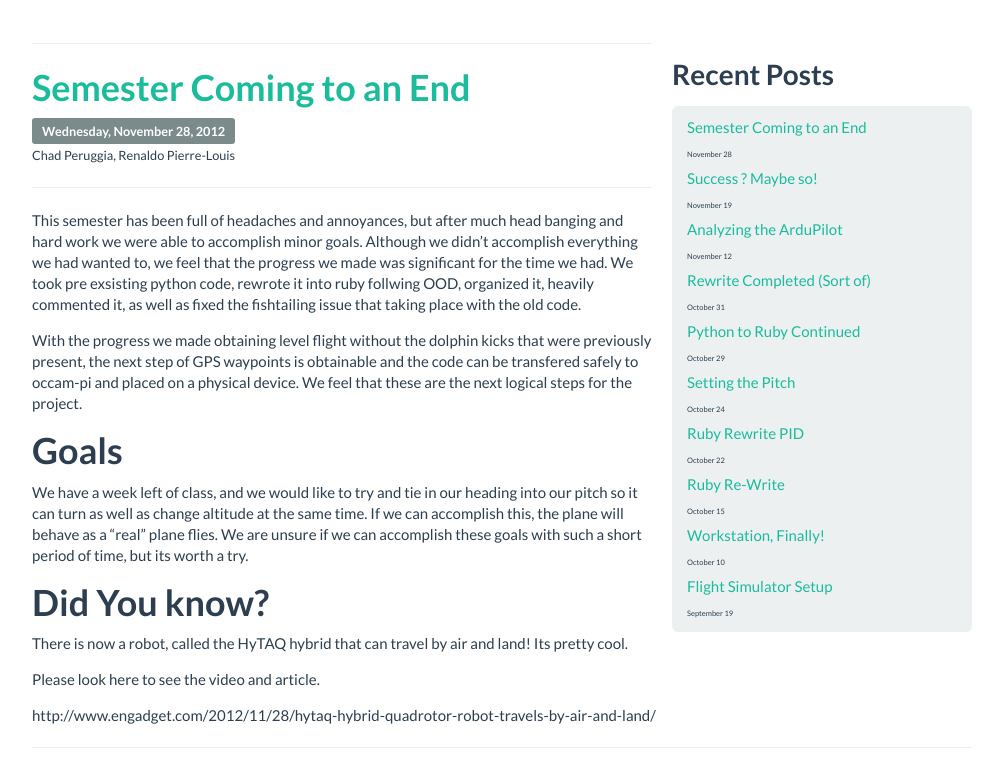
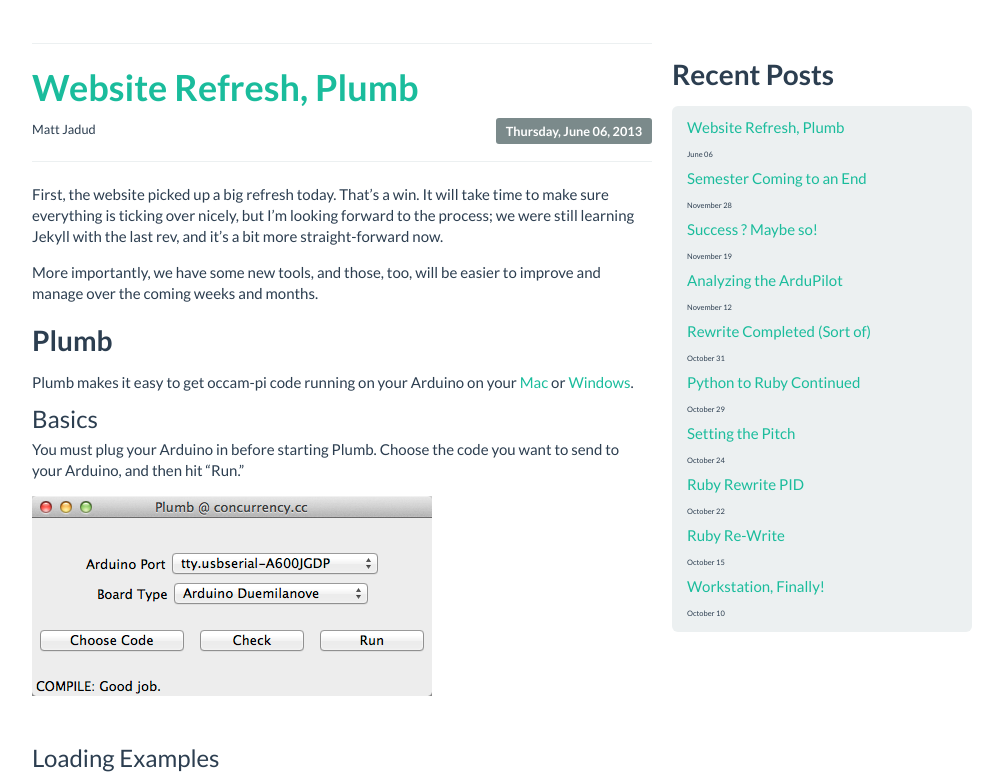
Before and after one commit to concurrency/concurrency.github.com, a Jekyll site: the page built from index.html, in a window 1280 px wide and 1400 px high, cut to the strip 498-1274 px from the top of the window. Shown: the whole strip, without its empty margins (138-1141 px from the left). Built offline with Jekyll 4.4.1, drawn with Linux system fonts in a browser that asks for light colours; nearby versions of some CDN libraries; library files that are not in the unit come from our copies; the list of posts is cut into pages by our own code; some of the changed text lies outside the part shown.

Commit message:
New files, updates.

```diff
--- a/_config.yml
+++ b/_config.yml
@@ -1,7 +1,12 @@
 # Disable automatic regeneration
 auto: true
-
 # Enable syntax highlighting
 pygments: true
+paginate: 5
 
-paginate: 5
+# Global variables
+plumb_mac: http://jadud.com/downloads/Plumb-20130606.dmg
+plumb_win: http://jadud.com/downloads/Plumb-20130606.zip
+
+gedit_mac: http://jadud.com/downloads/gedit.app.zip
+gedit_win: http://jadud.com/downloads/gedit-win.zip
--- a/_includes/stylesheets.html
+++ b/_includes/stylesheets.html
@@ -2,3 +2,4 @@
 <link href="/css/bootstrap-responsive.min.css" rel="stylesheet">
 <link href="/css/font-awesome.min.css" rel="stylesheet">
 <link href="/css/flatly.min.css" rel="stylesheet">
+<link href="/css/local.css" rel="stylesheet">
--- /dev/null
+++ b/_posts/2013-06-06-refresh-and-plumb.markdown
@@ -0,0 +1,41 @@
+---
+layout: post
+author: Matt Jadud
+title: Website Refresh, Plumb
+---
+
+First, the website picked up a big refresh today. That's a win. It will take time to make sure everything is ticking over nicely, but I'm looking forward to the process; we were still learning Jekyll with the last rev, and it's a bit more straight-forward now.
+
+More importantly, we have some new tools, and those, too, will be easier to improve and manage over the coming weeks and months.
+
+### Plumb
+
+Plumb makes it easy to get occam-pi code running on your Arduino on your <a href="{{site.plumb_mac}}">Mac</a> or <a href="{{site.plumb_win}}">Windows</a>.
+
+#### Basics
+
+You must plug your Arduino in before starting Plumb. Choose the code you want to send to your Arduino, and then hit "Run."
+
+![Main Window][1]
+
+<br/>
+
+#### Loading Examples
+
+If you want to see some instructional/educational example code, use the "Examples" menu.
+
+![Examples Menu][2]
+
+<br/>
+
+#### Edit and Run the Examples
+
+The example code can be edited and run directly from within Plumb. Keep in mind, this is not a programming environment; if you want to save your work, you'll need to copy-paste and do your programming somewhere else.
+
+![Example Window][3]
+
+<br/>
+
+[1]: /images/plumb/20130606-01.png
+[2]: /images/plumb/20130606-02.png
+[3]: /images/plumb/20130606-03.png
--- /dev/null
+++ b/css/local.css
@@ -0,0 +1,3 @@
+.centerimg {
+    float: center;
+}
--- a/docs/index.md
+++ b/docs/index.md
@@ -14,11 +14,9 @@
 * **Free and open**. The tools are all freely available, and open.
 * **Portable**. It runs on everything clusters and servers to embedded systems like your Arduino.
 
-## Join the Community
+## Plumbing for the Arduino
 
-You may find (some) resources at concurrency.cc of use. I say "may" and "some" because there's only so much we can do to help with static text.
-
-REALLY, you should join the [user's mailing list](mailinglists.html). Why? Because when you have questions about occam-pi, we would like you ask those questions there. As developers exploring the use of occam-pi on the Arduino, you're going to be asking questions that may benefit other members of the community. Or, there may be many members of the community who are  able to answer your questions. Therefore, it is up to you to ask those questions in a forum where your answers will not only benefit you, but others as well.
+We wrote [Plumbing for the Arduino](/pdf/plumbing-for-the-arduino.pdf) to help get you started. It is, admittedly, in need of expansion.
 
 ## Resources: Books
 
@@ -31,13 +29,21 @@
 * [Introduction to the Programming Language Occam](http://rockalypse.org/courses/cs220f11/resources/occam-books/hyde.pdf) by Daniel Hyde.
 * [An Introduction to occam2 Programming](http://rockalypse.org/courses/cs220f11/resources/occam-books/bowler.pdf) by Bowler, Kenway, Pawley, and Roweth.
 * [Introduction to occam2 on the Transputer](http://rockalypse.org/courses/cs220f11/resources/occam-books/brookes.pdf) by Brookes and Stewart.
-* [Plumbing for the Arduino](http://concurrency.cc/book/) may be of use, and is need of expansion.
+
 
 This last link (Plumbing for the Arduino) will help introduce you to programming in occam on the Arduino, but it won't take you very far.
 
 It is important to note two things as you use these resources. First, occam-pi is a *superset* of occam2. Therefore, most anything you read about occam2 will be true for occam-pi. Also, if you are working with an Arduino, then you are (for all intents and purposes) working with the occam2 subset of the language. In other words, the above books can be viewed as guides to the language we use on embedded platforms like the Arduino.
 
 One of Matt's favorites in this set is the "Tutorial Introduction" by [Pountain](http://www.dickpountain.co.uk/). Dick is still writing and thinking about these issues (see his thoughts on "PriPar machines"). And, if you're keen, David May is still working on these issues in hardware; [the company XMOS is producing parallel processors](http://www.xmos.com/) today that are clearly inspired by the Transputer and the occam programming language. Someday, we hope to provide a compiler that targets these processors.
+
+
+## Join the Community
+
+You may find (some) resources at concurrency.cc of use. I say "may" and "some" because there's only so much we can do to help with static text.
+
+REALLY, you should join the [user's mailing list](mailinglists.html). Why? Because when you have questions about occam-pi, we would like you ask those questions there. As developers exploring the use of occam-pi on the Arduino, you're going to be asking questions that may benefit other members of the community. Or, there may be many members of the community who are  able to answer your questions. Therefore, it is up to you to ask those questions in a forum where your answers will not only benefit you, but others as well.
+
 
 ## Resources: On the WWW
 
--- a/downloads/index.md
+++ b/downloads/index.md
@@ -30,6 +30,35 @@
 
 There's no issues in flipping back-and-forth between Plumb and the Arduino environment; we're just uploading (somewhat special) sketches.
 
+As of June 2013, **we support the following members of the Arduino family**:
+
+<table>
+<tr><td width='80px'>  <b>V</b> </td> <td width='80px'>  <b>MHz</b> </td> <td width='80px'>  <b>CPU</b> </td> <td>  <b>Boards</b> </td></tr>
+<tr><td colspan='4'><hr/></td></tr>
+<tr><td>  5 </td> <td>  16  </td> <td>  328 </td> <td>  Duemilanove, Freeduino, Nano 3.0, Pro Mini </td></tr>
+</table>
+
+<p> &nbsp; </p>
+
+Ordered and coming soon:
+
+
+<table>
+<tr><td width='80px'>  <b>V</b> </td> <td width='80px'>  <b>MHz</b> </td> <td width='80px'>  <b>CPU</b> </td> <td>  <b>Boards</b> </td></tr>
+<tr><td colspan='4'><hr/></td></tr>
+<tr><td>  3.3 </td> <td>  8 </td> <td>  328 </td> <td>  Mini </td> </tr>
+<tr><td>  5 </td> <td>  16 </td> <td>  2560 </td> <td>  Mega </td></tr>
+<tr><td>  5 </td> <td>  16 </td> <td>  328 </td> <td>  Uno </td> </tr>
+<tr><td>  5 </td> <td>  16 </td> <td>  32u8 </td> <td>  Leonardo </td> </tr>
+</table>
+
+
+{% comment %}
+## Tutorials
+
+We're developing a series of video and text tutorials to help you explore parallel programming with your Arduino.
+{% endcomment %}
+
 ## Explore!
 
 Once you open plumb, you can use the "Help" menu to pop open some examples as well as browse documentation that will get you started.
@@ -39,6 +68,7 @@
 [ccc]: http://twitter.com/concurrencycc
 [docs]: /docs
 [userlist]: http://lists.concurrency.cc/mailman/listinfo/users
+
 
 
 {% comment %}
--- a/index.html
+++ b/index.html
@@ -8,8 +8,8 @@
     <hr/>
   <h2><a href="{{ post.url }}">{{ post.title }} </a></h2>
     <section class="post-date">
-      <span class="label label-inverse">{{ post.date | date: "%A, %B %d, %Y") }}</span><br/>
       <small>{{post.author}}</small>
+      <span style="float:right;" class="label label-inverse">{{ post.date | date: "%A, %B %d, %Y") }}</span>
     </section>
     <hr/>
     {{ post.content }}
```
Also changed, not shown: images/plumb/20130606-01.png (added), images/plumb/20130606-02.png (added), images/plumb/20130606-03.png (added).
